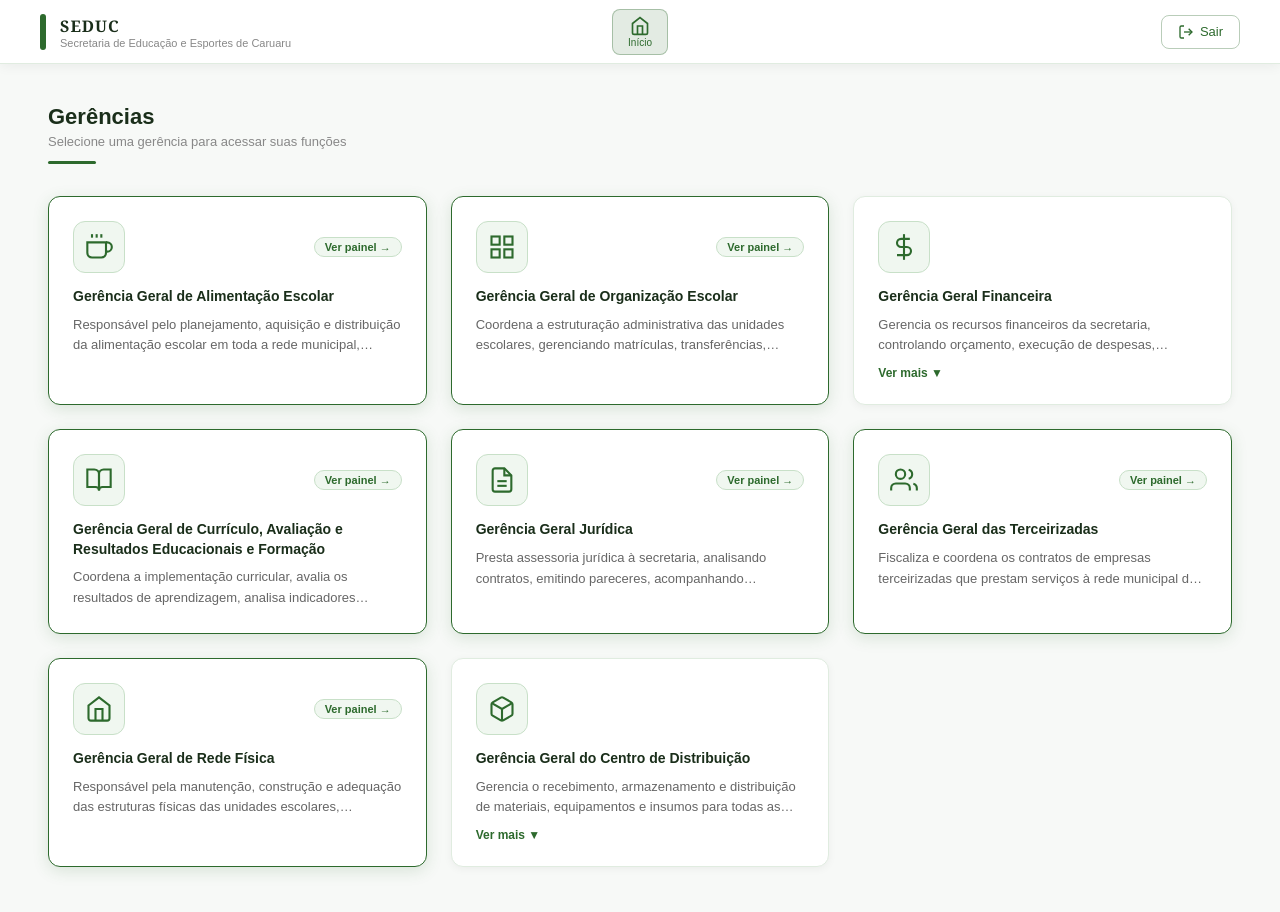
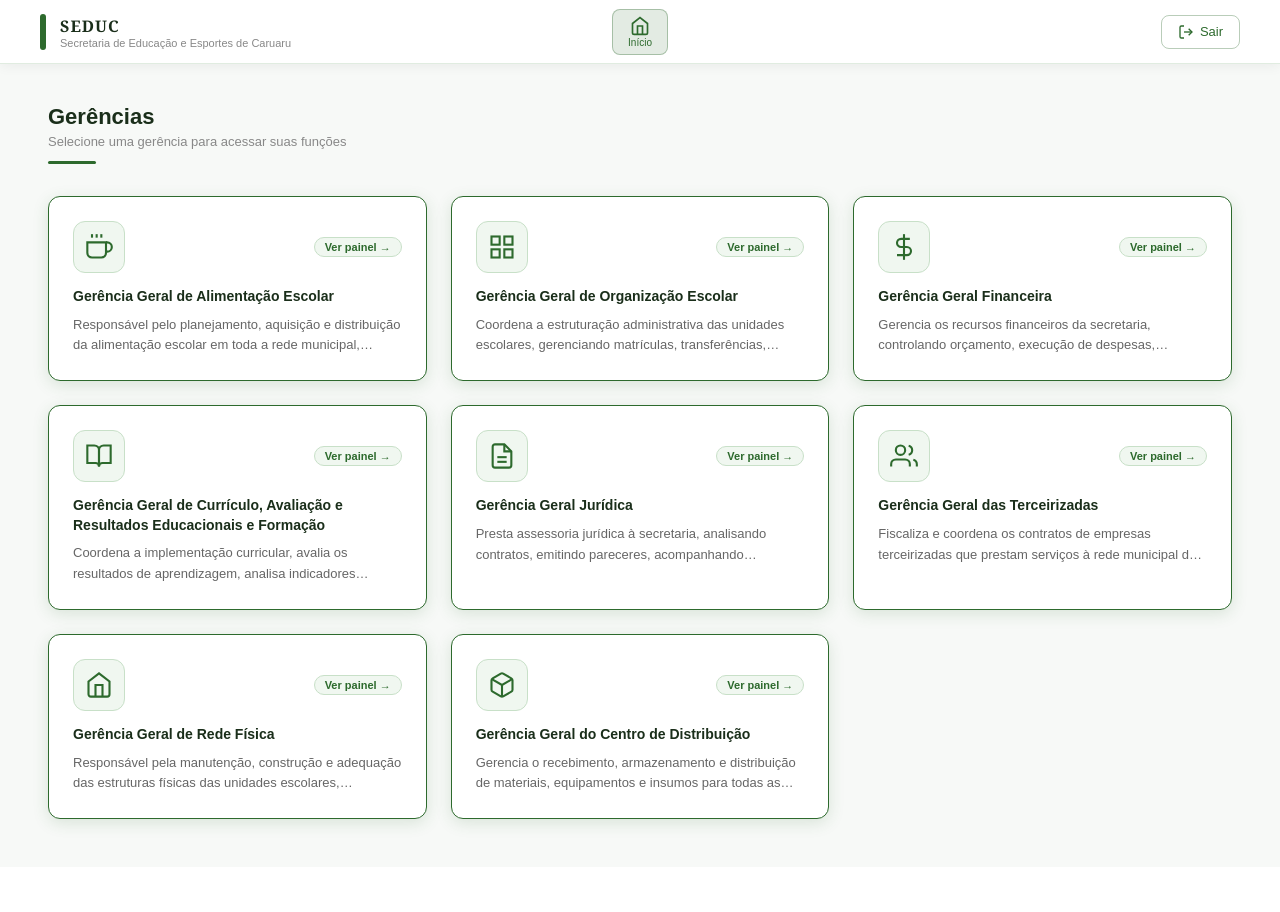
Before and after one commit to josewerton-seduc/seduc, a React (Vite) app in the folder frontend/: page /dashboard in a window 1280 px wide. Shown: the top 912 px of the page. After the commit the page ends 867 px from the top, so only its background shows below. Built offline with nearby package versions, Linux system fonts and the light colour scheme.

Commit message:
rotas e botões

```diff
--- a/frontend/src/pages/DashboardPage.jsx
+++ b/frontend/src/pages/DashboardPage.jsx
@@ -96,7 +96,7 @@ function CardGerencia({ gerencia }) {
   const [expandido, setExpandido] = useState(false)
   const navigate = useNavigate()
   const textoLongo = gerencia.descricao.length > 100
-  const clicavel = gerencia.id === 7 || gerencia.id === 6  || gerencia.id === 5 || gerencia.id === 1 || gerencia.id === 2 || gerencia.id === 4 // ← Rede Física e Terceirizadas e Jurídica
+  const clicavel = gerencia.id === 7 || gerencia.id === 6  || gerencia.id === 5 || gerencia.id === 1 || gerencia.id === 2 || gerencia.id === 4 || gerencia.id === 3 || gerencia.id === 8
 
   return (
     <div
@@ -115,6 +115,8 @@ function CardGerencia({ gerencia }) {
         if (gerencia.id === 1) navigate("/gg-alimentacao")
         if (gerencia.id === 2) navigate("/gg-organizacao-escolar")
         if (gerencia.id === 4) navigate("/ggcarf")
+        if (gerencia.id === 8) navigate("/gg-centro-distribuicao")
+        if (gerencia.id === 3) navigate("/gg-financeira")
       }}
     >
       <div style={styles.cardIconeWrapper}>
```
